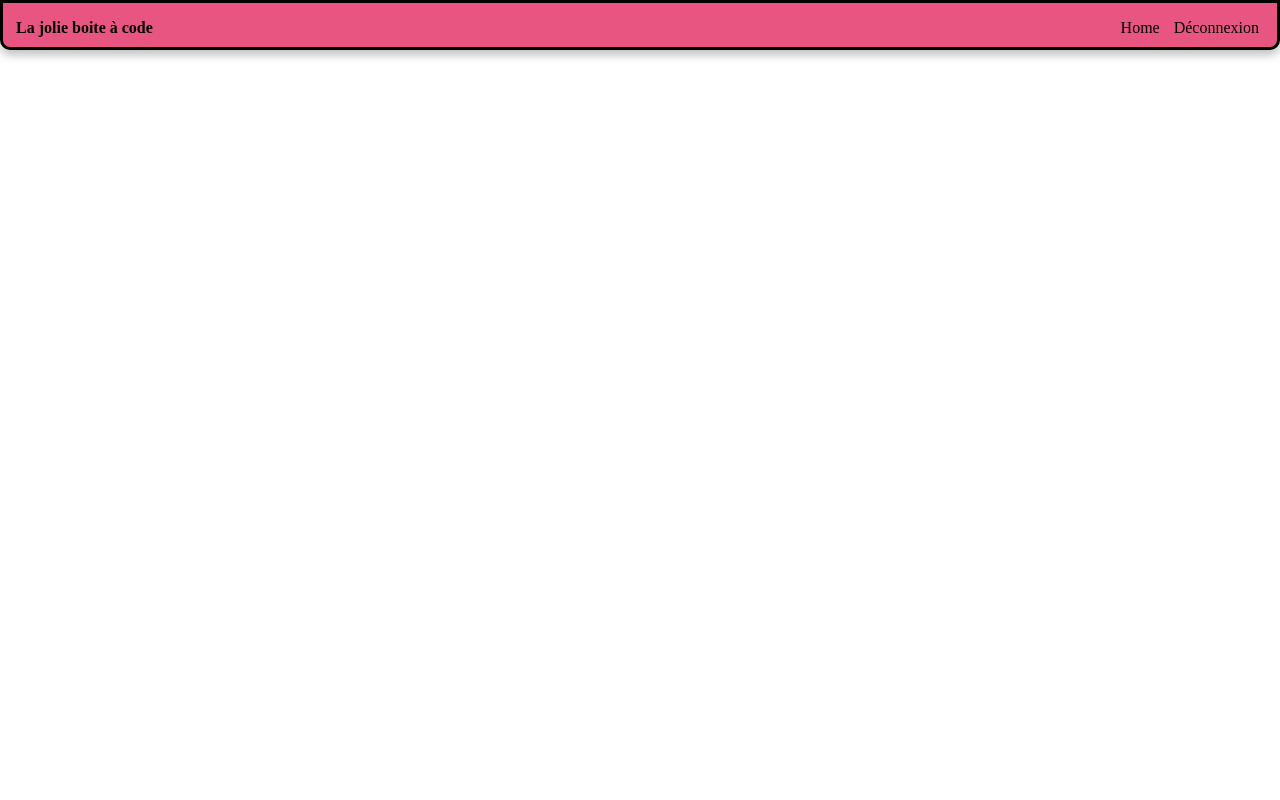
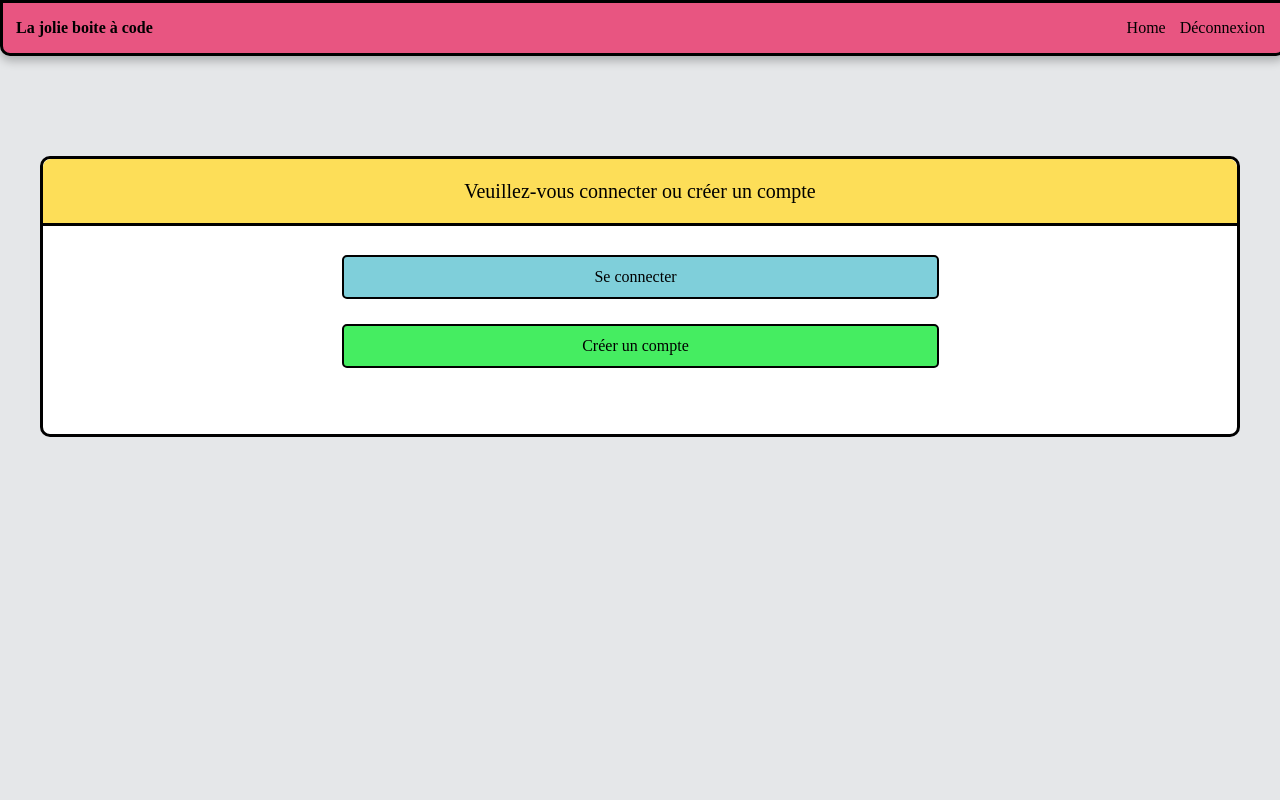
Before and after one commit to Lucas-Chevalier/CRM-La-jolie-boite-a-code, a Flask app: page /CRM_Boite_a_code in a window 1280 px wide. Run offline with Flask 2, Linux system fonts and the light colour scheme; data comes from the database, SQL or seed files in the repository; some libraries are stand-ins or nearby versions.

Commit message:
CSS page d'accueil

```diff
--- a/Python/main.py
+++ b/Python/main.py
@@ -14,6 +14,7 @@ from datetime import datetime
 from weasyprint import HTML
 import io
 import uuid
+import sys
 
 app = Flask(__name__)
 app.config['SECRET_KEY'] = 'FULL FLEMME'
@@ -131,7 +132,7 @@ def addcomment():
         return redirect(location="/CRM_Boite_a_code/add_prospect")
     return render_template('add_comment.html', form=form)
 
-@app.route('/CRM_Boite_a_code')
+@app.route('/CRM_Boite_a_code/list_prospect')
 def index():
 
        database_conn = sqlite3.connect(database_filename, check_same_thread=False)
@@ -143,6 +144,10 @@ def index():
        database_conn.close()
        print(legalentity)
        return render_template('prospect_list.html', list=list)
+
+@app.route('/CRM_Boite_a_code')
+def connexion():
+    return render_template('connexion.html')
 
 @app.route('/CRM_Boite_a_code/invoice')
 def invoive():
--- a/Python/static/css/style.css
+++ b/Python/static/css/style.css
@@ -77,7 +77,6 @@ li {
 .container {
    background: white;
    margin: 100px 40px;
-   height: 300px;
    border: solid 3px black;
    border-radius: 10px;
    height: calc(100vh - 300px);
@@ -119,3 +118,65 @@ a {
    text-decoration: none;
    color: black;
 }
+
+.vert {
+   background-color: #45ED61;
+   margin-top: 25px;
+}
+
+.container2 {
+   background: white;
+   margin: 100px 40px;
+   border: solid 3px black;
+   border-radius: 10px;
+   height: calc(25vh - 5px);
+   position: relative;
+   overflow-y: scroll;
+}
+
+@media screen and (max-width: 484px) {
+   .container2 {
+      height: calc(35vh - 5px);
+   }
+
+   .container {
+      height: calc(35vh - 5px);
+   }
+
+
+   .title {
+         text-align: center;
+      }
+   }
+}
+
+
+@media screen and (min-width:485px) and (max-width: 738px) {
+   .container2 {
+      height: calc(35vh - 5px);
+   }
+
+   .container {
+      height: calc(10vh - 5px);
+   }
+}
+
+@media screen and (min-width: 739px) {
+   .container2 {
+      height: calc(35vh - 5px);
+   }
+
+   .container {
+      height: calc(35vh - 5px);
+   }
+}
+
+.rouge {
+   background: #f72015;
+}
+
+.bouton-pdf {
+   width: 75px;
+   text-align: center;
+   padding-right: 0;
+}
--- /dev/null
+++ b/Python/templates/connexion.html
@@ -0,0 +1,37 @@
+<!DOCTYPE html>
+<html lang="en">
+  <head>
+    <meta charset="UTF-8">
+    <title>CRM</title>
+    <meta name="viewport" content="width=device-width, initial-scale=1.0">
+    <link rel="stylesheet" type="text/css" href="/static/css/style.css" />
+  </head>
+  <body>
+  <header>
+    <h1>La jolie boite à code</h1>
+    <ul>
+        <li><a href="{{url_for('index')}}">Home</a></li>
+        <li>Déconnexion</li>
+    </ul>
+  </header>
+  <div class="container2" id="connexion">
+      <span class="title border-radius-top jaune">Veuillez-vous connecter ou créer un compte</span>
+      <br>
+      <div class="form-add-login">
+        <div class="bouton-centrer">
+          <input class="bouton-login input-login" name="bouton_login" type="button" value="Se connecter" onclick="document.location.href='/CRM_Boite_a_code/login'">
+          <input class="bouton-login input-login vert" name="bouton_creation_compte" type="button" value="Créer un compte" onclick="document.location.href='/CRM_Boite_a_code/add_login'">
+        </div>
+      </div>
+      {% if error %}
+        <p class="error"><strong>Error:</strong> {{ error }}
+      {% endif %}
+  </div>
+
+
+
+
+
+
+  </body>
+</html>
--- a/Python/templates/invoice.html
+++ b/Python/templates/invoice.html
@@ -88,7 +88,7 @@
   div.divFooter {
     position: fixed;
     height: 30px;
-    background-color: purple;
+    background-color: #E86C31;
     bottom: 0;
     width: 100%;
     left: 0;
--- a/Python/templates/prospect_list.html
+++ b/Python/templates/prospect_list.html
@@ -13,35 +13,13 @@
         <li>Déconnexion</li>
     </ul>
   </header>
-  {% extends 'bootstrap/base.html' %}
-  {% import "bootstrap/wtf.html" as wtf %}
-
-  {% block styles %}
-  {{ super() }}
-  <style>
-		body { background: white; padding: 0; margin: 0; height: 100vh; text-align: -webkit-center; }
-		body * { font-family: "Open Sans Regular"; font-weight: 400; font-size: 16px; line-height: 1.5; color: black; }
-		header { background: #E85581; display: flex; height: 50px; width: 100%; }
-	    h1 {  margin: 0; padding: 13px; width: 50%; text-align: start; font-weight: bold; }
-		ul { list-style-type: none; margin: 0; padding: 13px; width: 50%; display: inline; text-align: end; }
-		li { display: inline; }
-		form { background: #E5E7E9; text-align: center; position: relative; width: 80%; border: 3px solid black; margin: 15px auto; border-radius: 10px;}
-		.form-group { text-align: -webkit-center; margin-top: 5px; }
-		.form-control { width: 50%; border: 3px solid black; }
-		.btn-primary { background-color: #7FCFDA; border-color: #7FCFDA; border: 3px solid black; margin-bottom: 10px; }
-		a { text-decoration: none; color: black; }
-
-	</style>
-  {% endblock %}
 
 
-  {% block content %}
-    <ul>
-      {% for item in data %}
-        <li> {{ Name }} {{ City }} </li>
-      {% endfor %}
-    </ul>
-  {% endblock %}
+  <input class="bouton-pdf input-login rouge" name="bouton_pdf" type="button" value="PDF" onclick="document.location.href='/CRM_Boite_a_code/invoice'">
+
+
+
+
 
 
 
```
